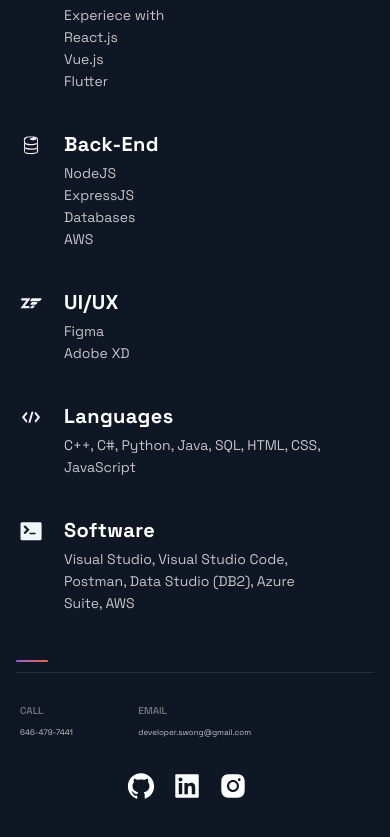
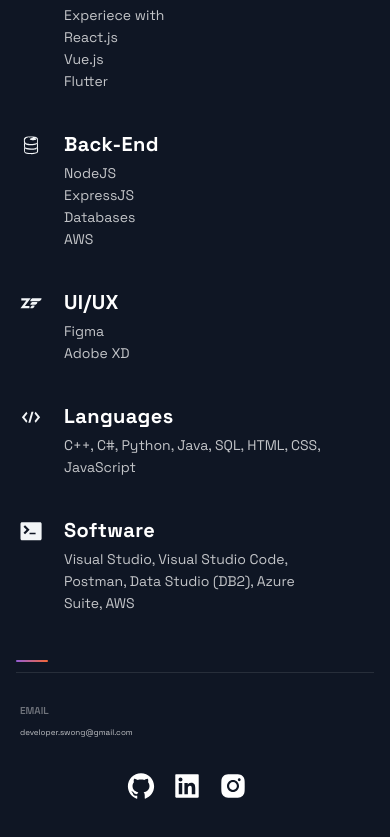
Before and after one commit to Stanleywong7/personal-portfolio, a Next.js app: page / in a window 390 px wide. Shown: the part 1303-2140 px from the top of the page. Built offline with nearby package versions, Linux system fonts and the light colour scheme.

Commit message:
Remove Phone Number from Contacts

```diff
--- a/src/components/Footer/Footer.js
+++ b/src/components/Footer/Footer.js
@@ -8,10 +8,6 @@
   return (
     <FooterWrapper>
       <LinkList>
-        <LinkColumn>
-          <LinkTitle>Call</LinkTitle>
-          <LinkItem href="tel:646-479-7441">646-479-7441</LinkItem>
-        </LinkColumn>
         <LinkColumn>
           <LinkTitle>Email</LinkTitle>
           <LinkItem href="mailto:developer.swong@gmail.com">
@@ -25,9 +21,11 @@
           <SocialIcons href="https://www.linkedin.com/in/stanleywong7/">
             <AiFillGithub size="3rem" />
           </SocialIcons>
+
           <SocialIcons href="https://www.linkedin.com/in/stanleywong7/">
             <AiFillLinkedin size="3rem" />
           </SocialIcons>
+
           <SocialIcons href="https://google.com">
             <AiFillInstagram size="3rem" />
           </SocialIcons>
```
